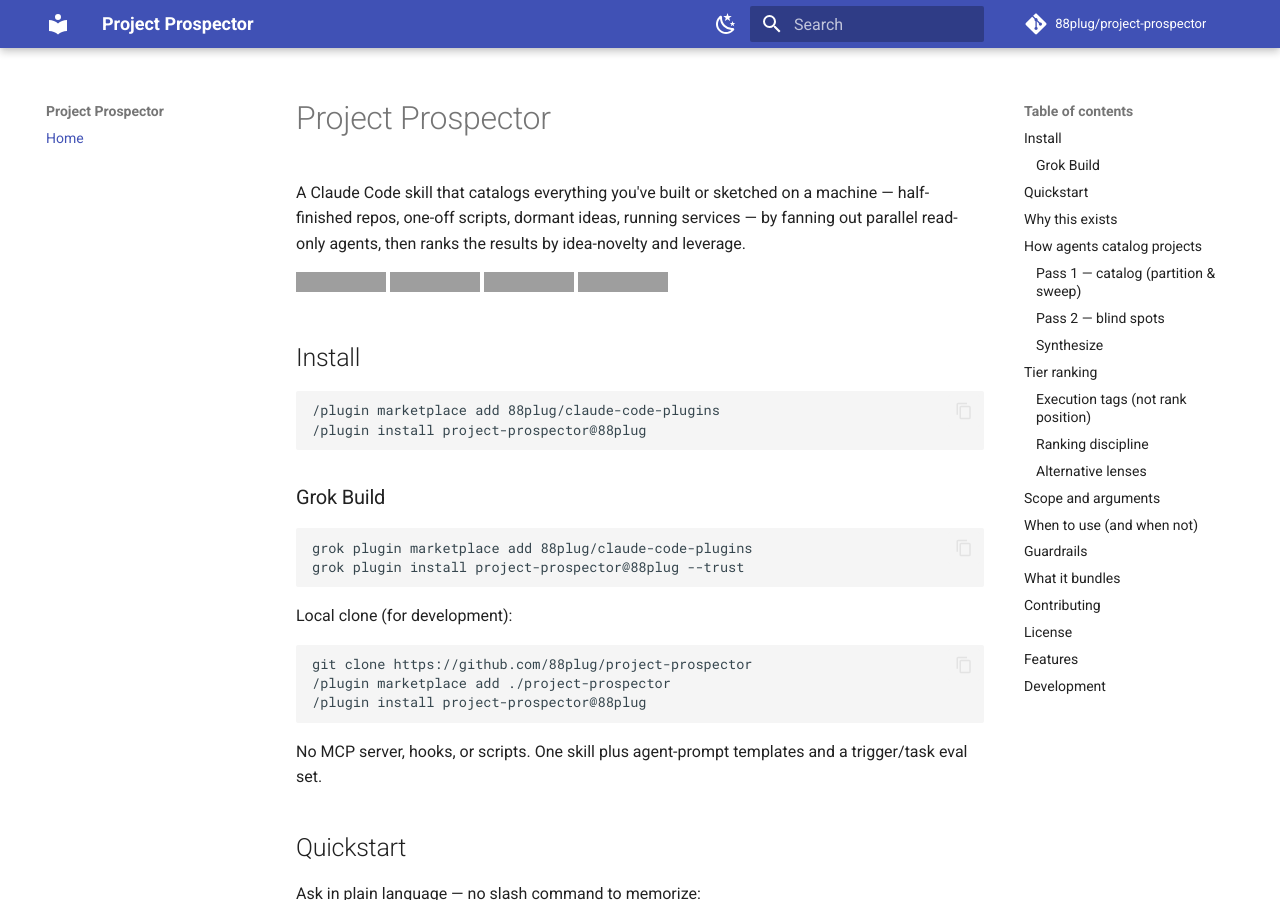
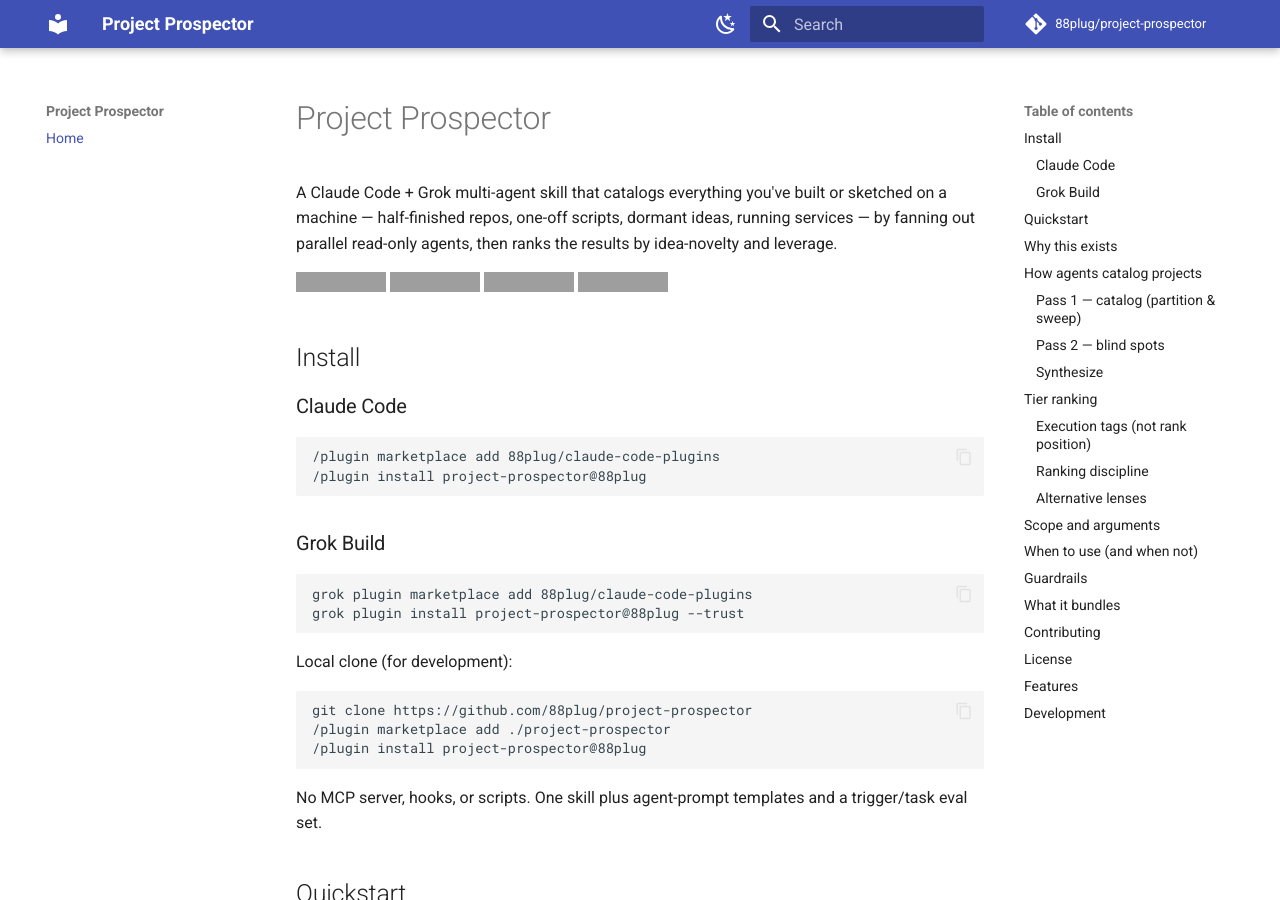
Before and after one commit to 88plug/project-prospector, an MkDocs documentation site: the page built from docs/index.md, in a window 1280 px wide and 900 px high. Built offline with MkDocs 1.6.1 and Material for MkDocs 9.7.7, drawn with Linux system fonts in a browser that asks for light colours; comment, search, counter and statistics services are not loaded; grey boxes are pictures that could not be loaded.

Commit message:
docs(seo): Wave 7 dual-harness one-liner + Claude/Grok install headings
Keyword-front dual Claude Code + Grok wording on README/docs/mkdocs;
match install section structure to fleet dual-harness standard.

````diff
--- a/docs/index.md
+++ b/docs/index.md
@@ -1,9 +1,9 @@
 # Project Prospector
 
-A Claude Code skill that catalogs everything you've built or sketched on a
-machine — half-finished repos, one-off scripts, dormant ideas, running
-services — by fanning out parallel read-only agents, then ranks the results by
-idea-novelty and leverage.
+A Claude Code + Grok multi-agent skill that catalogs everything you've built
+or sketched on a machine — half-finished repos, one-off scripts, dormant ideas,
+running services — by fanning out parallel read-only agents, then ranks the
+results by idea-novelty and leverage.
 
 [![plugin-validate](https://github.com/88plug/project-prospector/actions/workflows/plugin-validate.yml/badge.svg)](https://github.com/88plug/project-prospector/actions/workflows/plugin-validate.yml)
 [![License: FSL-1.1-ALv2](https://img.shields.io/badge/license-FSL--1.1--ALv2-blue?style=flat)](https://github.com/88plug/project-prospector/blob/main/LICENSE)
@@ -11,6 +11,8 @@
 [![Docs](https://img.shields.io/badge/docs-online-2ea44f?style=flat)](https://88plug.github.io/project-prospector/)
 
 ## Install
+
+### Claude Code
 
 ```text
 /plugin marketplace add 88plug/claude-code-plugins
--- a/mkdocs.yml
+++ b/mkdocs.yml
@@ -1,5 +1,5 @@
 site_name: Project Prospector
-site_description: 'Discover, catalog, and rank everything you''ve built or sketched on a machine — a Claude Code multi-agent skill for filesystem project discovery with tiered novelty and leverage ranking.'
+site_description: 'Discover, catalog, and rank everything you''ve built or sketched on a machine — a Claude Code + Grok multi-agent skill for filesystem project discovery with tiered novelty and leverage ranking.'
 site_url: https://88plug.github.io/project-prospector/
 repo_url: https://github.com/88plug/project-prospector
 repo_name: 88plug/project-prospector
````
Also changed, not shown: README.md (+4 -2 lines).
